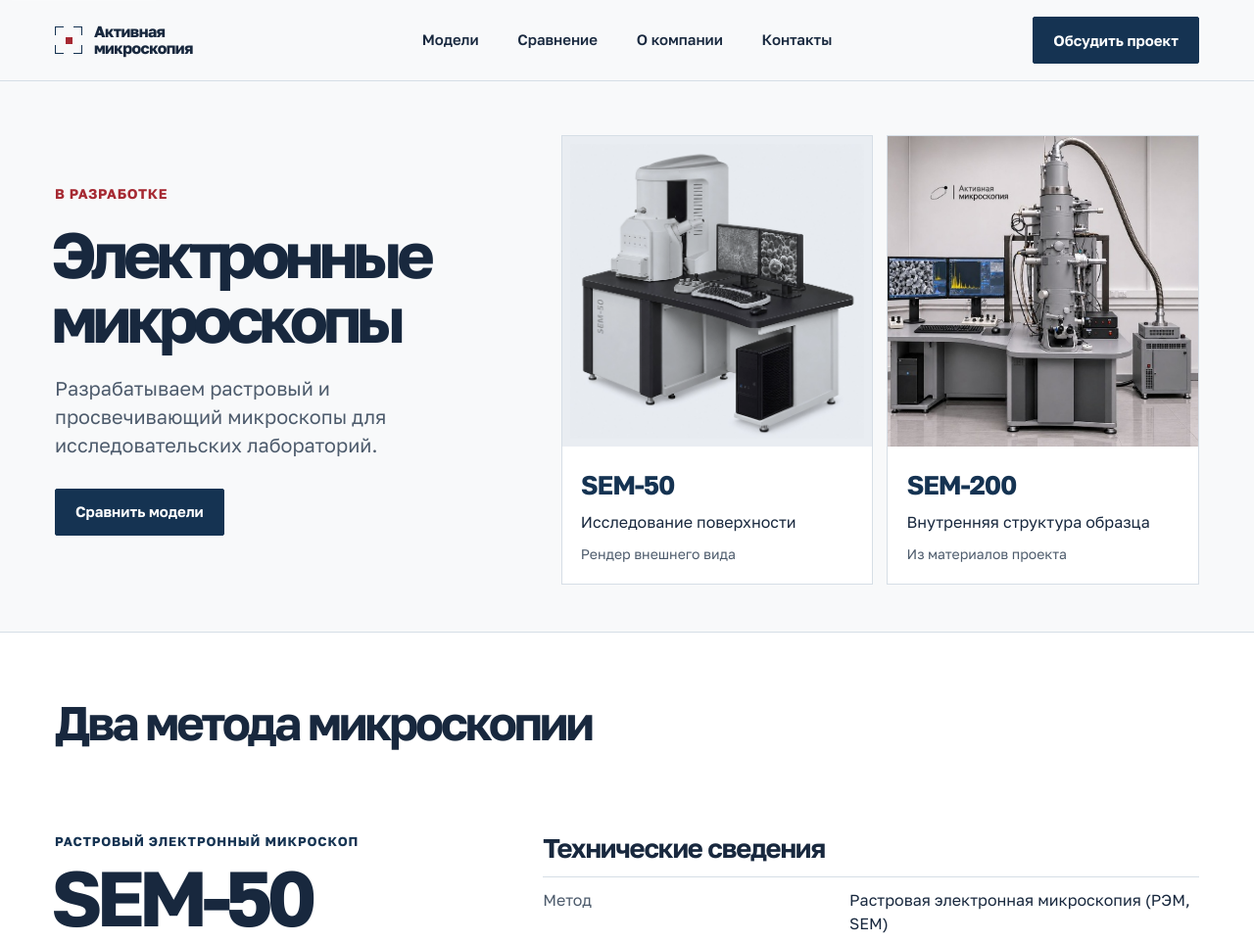
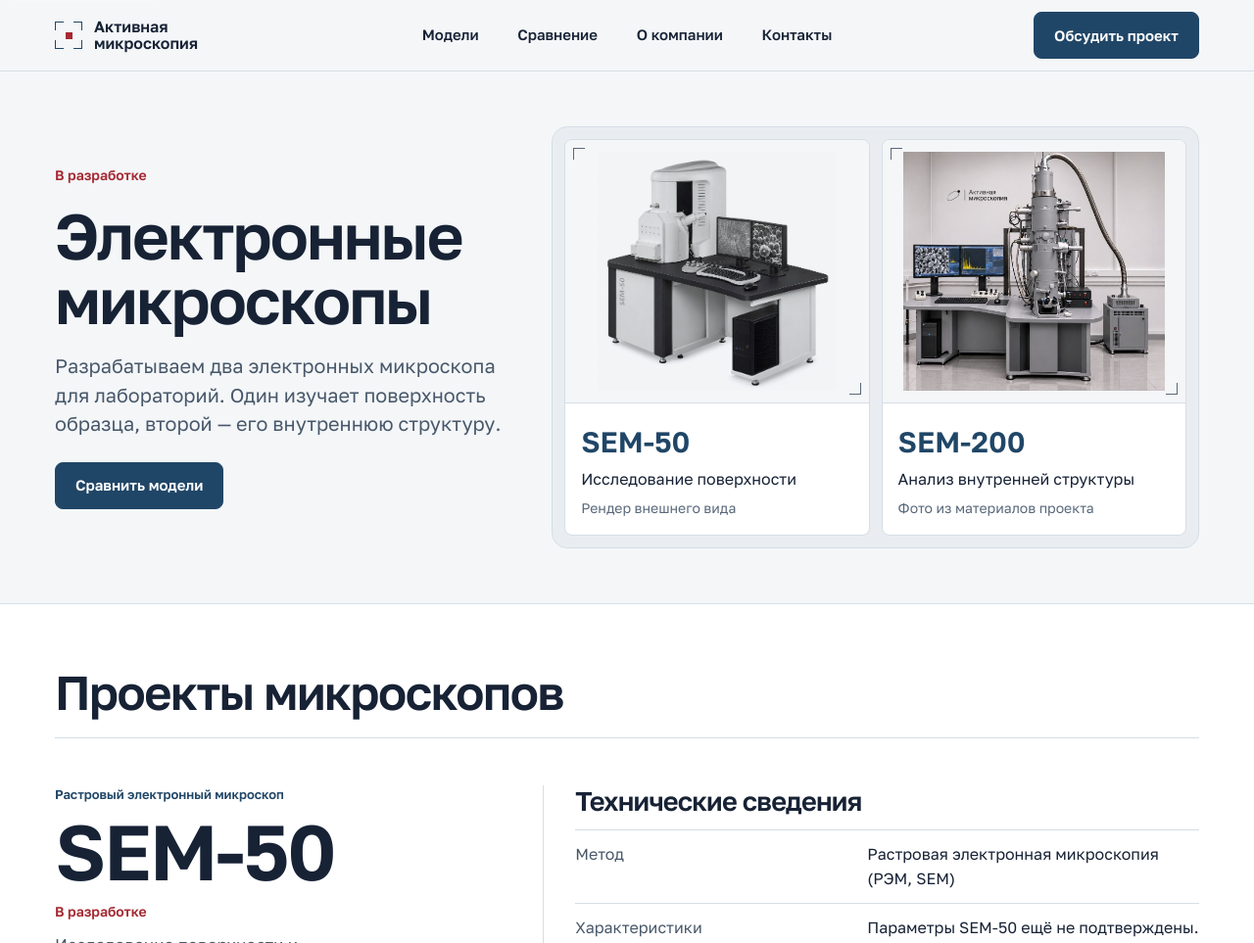
Before and after one commit to twinkiezzz/active-microscopy, a plain HTML site: page index.html in a window 1280 px wide. Shown: the top 963 px of the page at 98% size. Drawn offline with Linux system fonts and the light colour scheme.

Commit message:
Уточнить типографику и оформление научного каталога

```diff
--- a/index.html
+++ b/index.html
@@ -7,8 +7,8 @@
   <meta name="theme-color" content="#f8f9fa">
   <title>Активная микроскопия — разработка электронных микроскопов</title>
   <link rel="preload" href="fonts/golos-cyrillic.woff2" as="font" type="font/woff2" crossorigin>
-  <link rel="stylesheet" href="style.css?v=6">
-  <script src="site.js?v=5" defer></script>
+  <link rel="stylesheet" href="style.css?v=7">
+  <script src="site.js?v=7" defer></script>
 </head>
 <body id="top">
   <a class="skip-link" href="#main">К содержанию</a>
@@ -28,7 +28,7 @@
         <div class="hero-copy">
           <p class="status">В разработке</p>
           <h1 id="home-heading">Электронные<br>микроскопы</h1>
-          <p class="hero-description">Разрабатываем растровый и просвечивающий микроскопы для исследовательских лабораторий.</p>
+          <p class="hero-description">Разрабатываем два электронных микроскопа для лабораторий. Один изучает поверхность образца, второй — его внутреннюю структуру.</p>
           <a class="button button-primary" href="#compare">Сравнить модели</a>
         </div>
         <nav class="hero-models" aria-label="Модели микроскопов">
@@ -38,14 +38,14 @@
           </a>
           <a class="hero-model" href="#sem-200">
             <div class="hero-model-image"><img src="sem-200.jpg" alt="" width="495" height="453"></div>
-            <div class="hero-model-label"><strong>SEM-200</strong><span>Внутренняя структура образца</span><small>Из материалов проекта</small></div>
+            <div class="hero-model-label"><strong>SEM-200</strong><span>Анализ внутренней структуры</span><small>Фото из материалов проекта</small></div>
           </a>
         </nav>
       </div>
     </section>
 
     <section class="catalog shell" id="catalog" aria-labelledby="catalog-heading">
-      <div class="catalog-header"><h2 id="catalog-heading">Два метода микроскопии</h2></div>
+      <div class="catalog-header"><h2 id="catalog-heading">Проекты микроскопов</h2></div>
 
       <article class="instrument" id="sem-50" aria-labelledby="sem-50-heading">
         <div class="instrument-summary">
@@ -53,7 +53,7 @@
           <h3 id="sem-50-heading">SEM-50</h3>
           <p class="status">В разработке</p>
           <p class="instrument-use">Исследование поверхности и морфологии образцов.</p>
-          <figure class="instrument-figure instrument-figure-sem50" data-reveal>
+          <figure class="instrument-figure instrument-figure-sem50">
             <a class="image-link" href="sem-50.jpg" data-view aria-label="Увеличить рендер SEM-50">
               <img src="sem-50.jpg" alt="Рендер внешнего вида SEM-50" width="1254" height="1254" loading="lazy">
             </a>
@@ -63,7 +63,7 @@
         </div>
         <div class="instrument-detail">
           <h4>Технические сведения</h4>
-          <dl class="specifications" data-reveal>
+          <dl class="specifications">
             <div><dt>Метод</dt><dd>Растровая электронная микроскопия (РЭМ, SEM)</dd></div>
             <div><dt>Характеристики</dt><dd>Параметры SEM-50 ещё не подтверждены.</dd></div>
           </dl>
@@ -80,7 +80,7 @@
           <h3 id="sem-200-heading">SEM-200</h3>
           <p class="status">В разработке</p>
           <p class="instrument-use">Исследование внутренней структуры тонких образцов.</p>
-          <figure class="instrument-figure" data-reveal>
+          <figure class="instrument-figure">
             <a class="image-link" href="sem-200.jpg" data-view aria-label="Увеличить изображение установки SEM-200">
               <img src="sem-200.jpg" alt="Электронная колонна, рабочая станция и блок оборудования" width="495" height="453" loading="lazy">
             </a>
@@ -91,7 +91,7 @@
         <div class="instrument-detail">
           <h4 id="specifications">Технические сведения</h4>
           <p class="model-note">SEM-200 — рабочее обозначение проекта. По типу это просвечивающий электронный микроскоп (ПЭМ, TEM).</p>
-          <dl class="specifications" data-reveal>
+          <dl class="specifications">
             <div><dt>Режимы работы</dt><dd><strong class="metric">5</strong> в предварительном описании</dd></div>
             <div><dt>Электропитание</dt><dd>380 / 220 В, 50 Гц по предварительным данным</dd></div>
           </dl>
@@ -116,7 +116,7 @@
     </section>
 
     <section class="comparison" id="compare" aria-labelledby="compare-heading">
-      <div class="shell" data-reveal>
+      <div class="shell">
         <h2 id="compare-heading">Сравнение проектов</h2>
         <table class="comparison-table">
           <thead><tr><th scope="col">Параметр</th><th scope="col">SEM-50</th><th scope="col">SEM-200</th></tr></thead>
@@ -131,7 +131,7 @@
       </div>
     </section>
 
-    <section class="shell research" id="research" aria-labelledby="research-heading" data-reveal>
+    <section class="shell research" id="research" aria-labelledby="research-heading">
       <h2 id="research-heading">Примеры исследований</h2>
       <p>Микрофотографии будут опубликованы после получения проверенных данных. В подписи к каждому снимку укажем материал образца, режим съёмки и масштаб.</p>
     </section>
@@ -145,7 +145,7 @@
 
     <div class="company-section">
       <div class="shell company-layout">
-        <section id="about" aria-labelledby="about-heading" data-reveal>
+        <section id="about" aria-labelledby="about-heading">
           <h2 id="about-heading">О компании</h2>
           <p class="company-name">Мы — молодая команда из Зеленограда, которая разрабатывает электронные микроскопы. Начинаем с задач лабораторий: какие образцы они изучают, какие режимы им нужны и как они будут работать с прибором. Параметры публикуем после подтверждения.</p>
           <div class="config-list">
@@ -154,7 +154,7 @@
             <details><summary>Команда</summary><p>С командой из Зеленограда можно связаться и обсудить задачи вашей лаборатории.</p></details>
           </div>
         </section>
-        <section id="contact" aria-labelledby="contact-heading" data-reveal>
+        <section id="contact" aria-labelledby="contact-heading">
           <h2 id="contact-heading">Контакты</h2>
           <dl class="contact-list">
             <div><dt>Почта</dt><dd><a href="mailto:info@amicro.ru">info@amicro.ru</a></dd></div>
--- a/site.js
+++ b/site.js
@@ -93,14 +93,3 @@ zoom.addEventListener("click", () => {
   zoom.textContent = enlarged ? "Уменьшить" : "Увеличить";
   if (!enlarged) viewport.scrollTo(0, 0);
 });
-
-if ("IntersectionObserver" in window && !window.matchMedia("(prefers-reduced-motion: reduce)").matches) {
-  const reveal = new IntersectionObserver(entries => {
-    for (const entry of entries) {
-      if (!entry.isIntersecting) continue;
-      entry.target.classList.add("reveal-in");
-      reveal.unobserve(entry.target);
-    }
-  }, { threshold: 0.12 });
-  document.querySelectorAll("[data-reveal]").forEach(element => reveal.observe(element));
-}
--- a/style.css
+++ b/style.css
@@ -18,15 +18,16 @@
 
 :root {
   color-scheme: light;
-  --ink: #18283e;
-  --blue: #153352;
-  --muted: #4d5b6c;
-  --line: #d6dee6;
-  --paper: #f8f9fa;
-  --steel: #e9edf2;
+  --ink: #172235;
+  --blue: #204667;
+  --muted: #48586a;
+  --caption: #59687a;
+  --line: #d5dee6;
+  --paper: #f4f6f8;
+  --steel: #e9edf1;
   --white: #fff;
   --red: #a62932;
-  --red-hover: #862027;
+  --ease: cubic-bezier(.22, 1, .36, 1);
   --shell: min(1280px, calc(100% - 112px));
   --sans: "Golos Text", system-ui, "Segoe UI", sans-serif;
 }
@@ -88,7 +89,7 @@ img {
   grid-template-columns: 1fr auto 1fr;
   align-items: center;
   gap: 24px;
-  min-height: 82px;
+  min-height: 72px;
 }
 
 .brand {
@@ -99,9 +100,9 @@ img {
   gap: 12px;
   text-decoration: none;
   font-size: 1rem;
-  font-weight: 740;
+  font-weight: 600;
   line-height: 1.08;
-  letter-spacing: -.035em;
+  letter-spacing: 0;
 }
 
 .brand-mark {
@@ -156,12 +157,12 @@ img {
   min-height: 48px;
   padding: 11px 20px;
   border: 1px solid transparent;
-  border-radius: 2px;
+  border-radius: 8px;
   text-align: center;
   text-decoration: none;
   font-size: .9375rem;
   line-height: 1.25;
-  font-weight: 650;
+  font-weight: 600;
   transition: background-color 180ms ease, color 180ms ease, border-color 180ms ease;
 }
 
@@ -179,17 +180,6 @@ img {
   color: var(--white);
 }
 
-.button-red {
-  background: var(--red);
-  border-color: var(--red);
-  color: var(--white);
-}
-
-.button-red:hover {
-  background: var(--red-hover);
-  border-color: var(--red-hover);
-}
-
 .hero {
   background: var(--paper);
   border-bottom: 1px solid var(--line);
@@ -198,24 +188,24 @@ img {
 .hero-layout {
   display: grid;
   grid-template-columns: minmax(0, .82fr) minmax(0, 1.18fr);
-  gap: clamp(40px, 5vw, 84px);
+  gap: var(--hero-gap, 48px);
   align-items: center;
-  padding-block: clamp(36px, 4.3vw, 68px) 48px;
+  padding-block: 56px;
 }
 
-.hero-copy { animation: enter 560ms ease-out both; }
+.hero-layout { animation: enter 390ms var(--ease) both; }
 
 .hero h1 {
-  margin-left: -.055em;
+
   font-size: clamp(2.6rem, 5.1vw, 5rem);
   line-height: 1.015;
-  font-weight: 710;
-  letter-spacing: -.077em;
+  font-weight: 600;
+  letter-spacing: -.03em;
 }
 
 .hero-copy p {
   max-width: 38ch;
-  margin: 23px 0 29px;
+  margin: 20px 0 24px;
   color: var(--muted);
   font-size: clamp(1.09rem, 1.55vw, 1.3125rem);
   line-height: 1.48;
@@ -226,15 +216,15 @@ img {
   to { opacity: 1; transform: none; }
 }
 
-.catalog { padding-block: 66px 80px; }
+.catalog { padding-block: 64px 80px; }
 
-.catalog-header { margin-bottom: 21px; }
+.catalog-header { margin-bottom: 20px; }
 
 h2 {
   font-size: clamp(2rem, 3.8vw, 3.375rem);
   line-height: 1.08;
-  font-weight: 685;
-  letter-spacing: -.065em;
+  font-weight: 600;
+  letter-spacing: -.03em;
 }
 
 
@@ -243,7 +233,7 @@ h2 {
   grid-template-columns: minmax(0, .83fr) minmax(0, 1.36fr);
   gap: clamp(32px, 7vw, 110px);
   align-items: start;
-  padding-block: 64px;
+  padding-block: 48px;
   border-bottom: 1px solid var(--line);
 }
 
@@ -255,23 +245,23 @@ h2 {
 .method {
   color: var(--blue);
   font-size: .8125rem;
-  font-weight: 700;
-  letter-spacing: .065em;
+  font-weight: 600;
+  letter-spacing: 0;
   line-height: 1.45;
-  text-transform: uppercase;
+
 }
 
 .instrument h3 {
-  margin: 8px 0 14px -.055em;
+  margin: 8px 0 12px;
   font-size: clamp(3.5rem, 6.2vw, 6.05rem);
   line-height: 1;
-  letter-spacing: -.078em;
-  font-weight: 690;
+  letter-spacing: -.03em;
+  font-weight: 600;
 }
 
 .instrument-use {
   max-width: 31ch;
-  margin-bottom: 21px;
+  margin-bottom: 20px;
   color: var(--muted);
   font-size: 1.0625rem;
 }
@@ -296,8 +286,8 @@ h2 {
   color: var(--blue);
   font-size: 2.875rem;
   line-height: 1.12;
-  letter-spacing: -.065em;
-  font-weight: 680;
+  letter-spacing: -.03em;
+  font-weight: 600;
 }
 
 .key-fact span { color: var(--muted); font-size: .875rem; }
@@ -328,23 +318,21 @@ h2 {
   font-size: .875rem;
 }
 
-.reveal-in { animation: section-enter 440ms cubic-bezier(.2, .72, .27, 1) both; }
-
 @keyframes section-enter {
-  from { opacity: .55; transform: translateY(12px); }
+  from { opacity: .76; transform: translateY(4px); }
   to { opacity: 1; transform: none; }
 }
 
 details[open] > :not(summary) {
-  animation: section-enter 220ms ease-out both;
+  animation: section-enter 180ms var(--ease) both;
 }
 
 .instrument-detail h4 {
   margin-bottom: 13px;
   font-size: clamp(1.32rem, 2.5vw, 1.7rem);
-  font-weight: 680;
+  font-weight: 600;
   line-height: 1.18;
-  letter-spacing: -.043em;
+  letter-spacing: -.03em;
 }
 
 .specifications,
@@ -355,7 +343,7 @@ details[open] > :not(summary) {
   display: grid;
   grid-template-columns: minmax(0, .95fr) minmax(0, 1.15fr);
   gap: 8px 18px;
-  padding: 11px 0;
+  padding: 12px 0;
   border-top: 1px solid var(--line);
 }
 
@@ -384,7 +372,7 @@ summary {
   gap: 10px;
   padding-block: 13px;
   font-size: 1.06rem;
-  font-weight: 650;
+  font-weight: 600;
   cursor: pointer;
   list-style: none;
 }
@@ -424,25 +412,22 @@ details > .technical-list {
   border-top-color: #e6ebf0;
 }
 
-.request-section {
-  background: var(--blue);
-  color: var(--white);
-}
+.request-section { background: var(--steel); border-block: 1px solid var(--line); }
 
 .request-layout {
   display: flex;
   align-items: center;
   justify-content: space-between;
   gap: 28px;
-  padding-block: 42px;
+  padding-block: 40px;
 }
 
-.request-layout h2 { color: var(--white); }
+.request-layout h2 { color: var(--ink); }
 
 .request-layout p {
   max-width: 58ch;
   margin-top: 10px;
-  color: #e0eaf3;
+  color: var(--muted);
 }
 
 .request-layout .button { flex: 0 0 auto; }
@@ -465,11 +450,11 @@ details > .technical-list {
 }
 
 .contact-list dt { color: var(--muted); font-size: .875rem; }
-.contact-list dd { margin: 2px 0 0; font-size: clamp(1.12rem, 2.3vw, 1.58rem); font-weight: 640; }
+.contact-list dd { margin: 2px 0 0; font-size: clamp(1.12rem, 2.3vw, 1.58rem); font-weight: 600; }
 .contact-list a { text-underline-offset: .2em; text-decoration-thickness: 1px; }
 .contact-list a:hover { color: var(--red); }
 
-.company-name { margin-top: 21px; font-weight: 650; }
+.company-name { margin-top: 21px; font-weight: 600; }
 .company-details { margin: 10px 0 14px; }
 
 .company-details > div {
@@ -500,13 +485,13 @@ details > .technical-list {
   max-height: calc(100% - 28px);
   padding: clamp(20px, 3.4vw, 32px);
   border: 1px solid var(--line);
-  border-radius: 2px;
+  border-radius: 8px;
   color: var(--ink);
   background: var(--white);
   overflow: auto;
 }
 
-.quote-dialog[open] { animation: enter 180ms ease-out both; }
+.quote-dialog[open] { animation: enter 180ms var(--ease) both; }
 .quote-dialog::backdrop { background: #16263bb5; }
 
 .dialog-heading {
@@ -525,7 +510,7 @@ details > .technical-list {
   border: 1px solid var(--line);
   background: var(--white);
   color: var(--ink);
-  border-radius: 2px;
+  border-radius: 8px;
   font-size: 1.55rem;
   line-height: 1;
 }
@@ -556,7 +541,7 @@ details > .technical-list {
   width: 100%;
   padding: 9px 11px;
   border: 1px solid #a7b7c8;
-  border-radius: 2px;
+  border-radius: 8px;
   color: var(--ink);
   background-color: var(--white);
   font-size: 1rem;
@@ -626,26 +611,26 @@ details > .technical-list {
 
 .button-primary { background: var(--blue); color: var(--white); border-color: var(--blue); }
 .button-primary:hover { background: #224d79; border-color: #224d79; }
-.button-inverse { background: var(--white); color: var(--blue); }
+.button-inverse { background: var(--white); color: var(--blue); border-color: var(--line); }
 .button-inverse:hover { background: var(--steel); }
-.status { color: var(--red); font-size: .875rem; font-weight: 700; }
-.hero-copy .status { margin: 0 0 17px; font-size: .875rem; letter-spacing: .045em; text-transform: uppercase; color: var(--red); }
+.status { color: var(--red); font-size: .875rem; font-weight: 600; }
+.hero-copy .status { margin: 0 0 17px; font-size: .875rem; letter-spacing: 0;  color: var(--red); }
 .instrument-summary .status { margin-bottom: 10px; }
 .instrument-use { margin-bottom: 16px; }
 .instrument-figure-sem50 { margin-top: 0; }
 .instrument-figure-sem50 img { aspect-ratio: 495 / 453; }
 .image-link { display: block; overflow: hidden; }
-.image-link img { transition: filter 180ms ease, transform 300ms ease; }
-.image-link:hover img { transform: scale(1.025); filter: contrast(1.04); }
+.image-link img { transition: filter 140ms var(--ease); }
+.image-link:hover img { filter: contrast(1.04); }
 .model-note { margin: 0 0 15px; color: var(--muted); }
 .metric { color: var(--red); font-size: 1.7rem; margin-right: .25em; }
 .comparison { padding-block: 56px; background: var(--paper); border-block: 1px solid var(--line); }
 .comparison-table { table-layout: fixed; width: 100%; margin: 22px 0 18px; border-collapse: collapse; text-align: left; }
 .comparison-table :is(th,td) { vertical-align: top; padding: 10px 11px; border-bottom: 1px solid var(--line); overflow-wrap: anywhere; }
-.comparison-table th { font-weight: 650; }
+.comparison-table th { font-weight: 600; }
 .comparison-table thead th { background: var(--steel); }
 .comparison-table :is(a,.text-link), .text-link { color: var(--blue); text-underline-offset: .2em; }
-.research { padding-block: 54px; }
+.research { padding-block: 56px; }
 .research p { margin-top: 12px; color: var(--muted); max-width: 64ch; }
 .company-name { font-weight: 400; }
 .footer-legal { flex-basis: 100%; font-size: .875rem; color: var(--muted); }
@@ -653,11 +638,11 @@ details > .technical-list {
 .copy-fallback { margin-top: 12px; }
 .copy-fallback[hidden] { display: none; }
 .image-dialog { width: min(760px,calc(100% - 24px)); max-height: calc(100% - 24px); border: 1px solid var(--line); padding: 20px; color: var(--ink); }
-.image-dialog[open] { animation: enter 180ms ease-out both; }
+.image-dialog[open] { animation: enter 180ms var(--ease) both; }
 .image-dialog::backdrop { background: #16263bb5; }
 .image-dialog h2 { font-size: 1.28rem; }
 .image-viewport { margin-block: 12px; background: var(--paper); overflow: auto; max-height: 62vh; }
-.image-viewport img { display: block; width: 100%; max-height: 62vh; object-fit: contain; transition: width 240ms ease; }
+.image-viewport img { display: block; width: 100%; max-height: 62vh; object-fit: contain;  }
 .image-viewport.is-zoomed img { width: 170%; max-height: none; }
 @media (max-width: 620px) {
   .site-header { position: sticky; top: 0; z-index: 4; }
@@ -670,34 +655,64 @@ details > .technical-list {
 }
 
 .hero-models {
-  min-width: 0;
   display: grid;
   grid-template-columns: repeat(2, minmax(0, 1fr));
-  gap: 14px;
+  gap: 12px;
+  min-width: 0;
+  padding: 12px;
+  background: var(--steel);
+  border: 1px solid var(--line);
+  border-radius: 16px;
 }
 .hero-model {
   display: grid;
   grid-template-rows: auto 1fr;
+  overflow: hidden;
   min-width: 0;
   border: 1px solid var(--line);
+  border-radius: 8px;
   background: var(--white);
   text-decoration: none;
-  animation: enter 560ms 100ms ease-out both;
-  transition: border-color 200ms ease, box-shadow 200ms ease;
+  transition: background-color 140ms var(--ease), border-color 140ms var(--ease);
 }
-.hero-model + .hero-model { animation-delay: 175ms; }
-.hero-model:is(:hover,:focus-visible) { border-color: var(--blue); box-shadow: 0 8px 23px #15335215; }
-.hero-model-image { aspect-ratio: 1; background: var(--steel); overflow: hidden; }
-.hero-model-image img { width: 100%; height: 100%; object-fit: cover; transition: transform 360ms ease; }
-.hero-model-image-render img { object-fit: contain; padding: 8px; mix-blend-mode: multiply; }
-.hero-model:hover img { transform: scale(1.045); }
-.hero-model-label { display: flex; flex-direction: column; gap: 6px; padding: clamp(12px, 1.5vw, 22px); }
-.hero-model-label strong { color: var(--blue); font-size: clamp(1.35rem, 2.1vw, 2rem); font-weight: 690; letter-spacing: -.045em; }
-.hero-model-label span { line-height: 1.35; }
-.hero-model-label small { margin-top: auto; padding-top: 5px; color: var(--muted); font-size: .875rem; }
+.hero-model:is(:hover,:focus-visible) { border-color: var(--blue); background: var(--paper); }
+.hero-model-image {
+  position: relative;
+  display: grid;
+  place-items: center;
+  aspect-ratio: 1.15;
+  padding: 12px;
+  background: var(--paper);
+  border-bottom: 1px solid var(--line);
+  overflow: hidden;
+}
+.hero-model-image::before, .hero-model-image::after {
+  content: "";
+  position: absolute;
+  z-index: 1;
+  width: 12px;
+  height: 12px;
+  pointer-events: none;
+}
+.hero-model-image::before { inset: 8px auto auto 8px; border-top: 1px solid var(--caption); border-left: 1px solid var(--caption); }
+.hero-model-image::after { inset: auto 8px 8px auto; border-right: 1px solid var(--caption); border-bottom: 1px solid var(--caption); }
+.hero-model-image img { position: absolute; inset: 0; width: 100%; height: 100%; padding: 12px; object-fit: contain; }
+.hero-model-image-render img { mix-blend-mode: multiply; }
+.hero-model-label { display: flex; flex-direction: column; gap: 4px; padding: 16px; }
+.hero-model-label strong { color: var(--blue); font-size: clamp(1.375rem, 2.3vw, 1.875rem); font-weight: 600; font-variant-numeric: tabular-nums; }
+.hero-model-label span { line-height: 1.4; }
+.hero-model-label small { margin-top: auto; padding-top: 4px; color: var(--caption); font-size: .875rem; }
+.catalog-header { border-bottom: 1px solid var(--line); padding-bottom: 20px; margin-bottom: 0; }
+.instrument-detail { border-left: 1px solid var(--line); padding-left: 32px; }
+.instrument-figure { overflow: hidden; border-radius: 8px; }
+.specifications > div { padding-block: 12px; }
+.comparison-table thead th { color: var(--blue); }
+@media (max-width: 1050px) { .hero-layout { --hero-gap: 32px; } }
+@media (max-width: 620px) { .instrument-detail { border-left: 0; border-top: 1px solid var(--line); padding: 24px 0 0; } }
 @media (max-width: 440px) {
-  .hero-models { grid-template-columns: minmax(0, 1fr); }
+  .hero-models { grid-template-columns: minmax(0, 1fr); gap: 8px; padding: 8px; }
   .hero-model { grid-template-columns: minmax(0, 42%) minmax(0, 1fr); grid-template-rows: 1fr; }
-  .hero-model-image { aspect-ratio: auto; min-height: 122px; position: relative; }
-  .hero-model-image img { position: absolute; inset: 0; }
+  .hero-model-label { padding: 12px; }
+  .hero-model-image { aspect-ratio: auto; min-height: 124px; border-bottom: 0; border-right: 1px solid var(--line); }
+  .hero-model-image img { padding: 8px; }
 }
```
